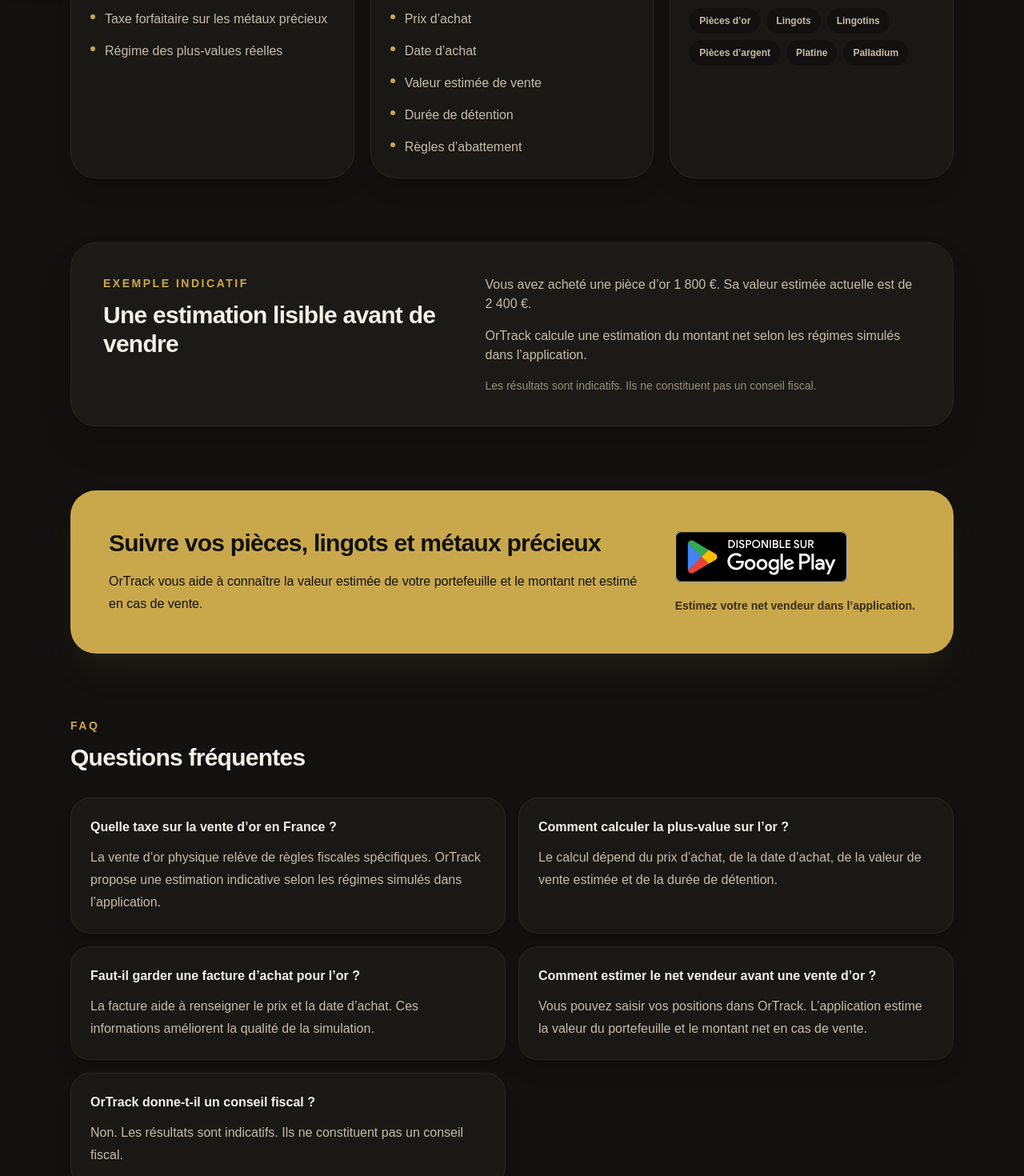
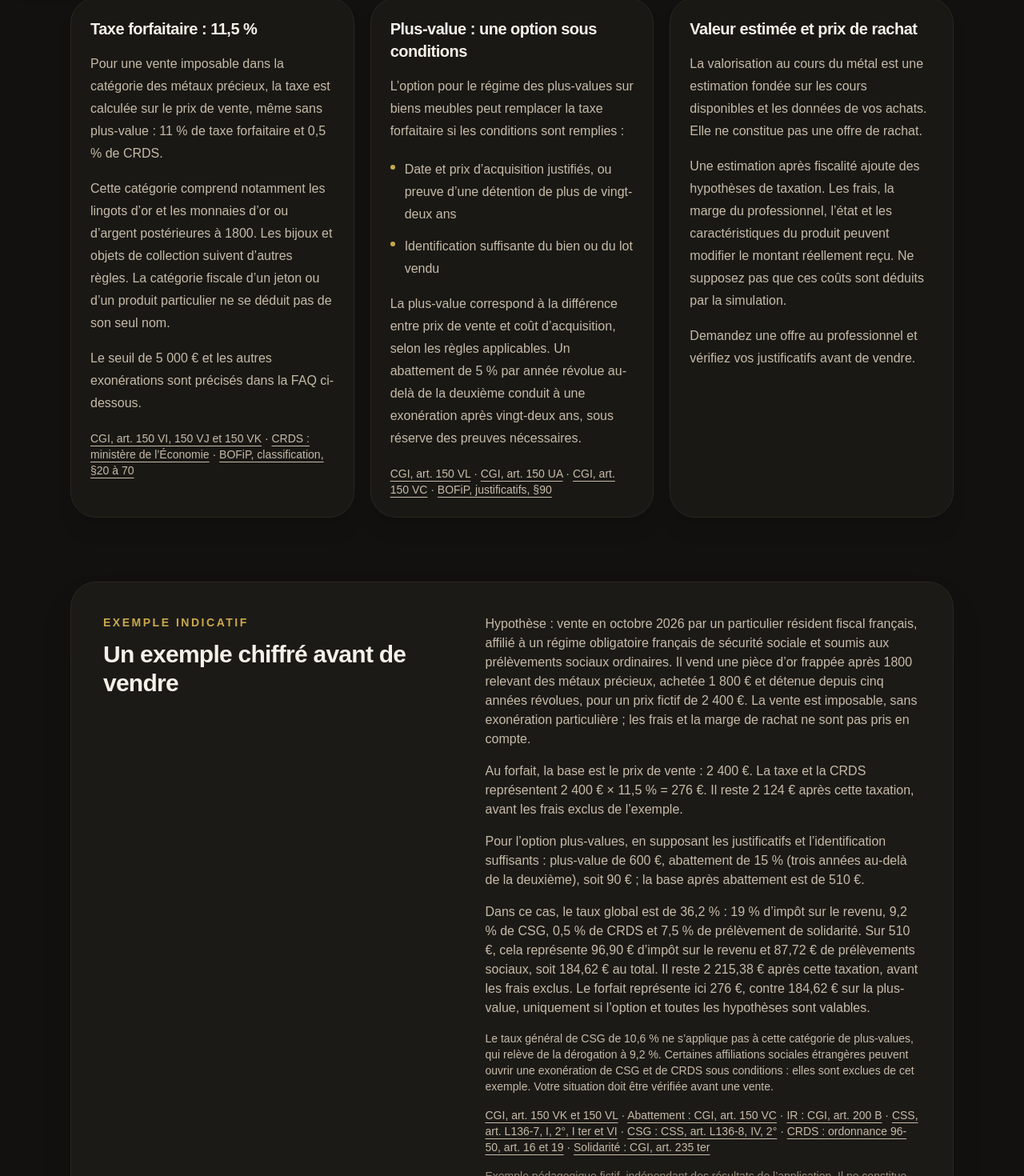
Before and after one commit to Lotfi-01/ortrack-site, a Next.js app: page /fiscalite-vente-or-france in a window 1280 px wide. Shown: the part 1080-2550 px from the top of the page at 80% size. Built offline with nearby package versions, Linux system fonts and the light colour scheme.

Commit message:
feat(site): landing V1.1 — fiscal content, free/premium, lang fr, Play campaigns

```diff
--- a/app/fiscalite-vente-or-france/page.tsx
+++ b/app/fiscalite-vente-or-france/page.tsx
@@ -7,11 +7,48 @@ const SITE_URL = "https://www.ortrack.fr";
 const PAGE_PATH = "/fiscalite-vente-or-france";
 const PAGE_URL = `${SITE_URL}${PAGE_PATH}`;
 
-const PLAY_STORE_URL =
-  "https://play.google.com/store/apps/details?id=com.ortrack.app&referrer=utm_source%3Dseo%26utm_medium%3Dlanding_page%26utm_campaign%3Dfiscalite_vente_or_france";
+// Keep null until the owner approves a dated fiscal review. A build date is not a legal review.
+const FISCAL_REVIEW_DATE: string | null = null;
+
+type PlayCtaLocation = "header" | "hero" | "mid";
+
+function getPlayStoreUrl(location: PlayCtaLocation): string {
+  const referrer = new URLSearchParams({
+    utm_source: "ortrack.fr",
+    utm_medium: "website",
+    utm_campaign: `fiscalite_fr_${location}`,
+  });
+
+  return `https://play.google.com/store/apps/details?id=com.ortrack.app&referrer=${encodeURIComponent(referrer.toString())}`;
+}
+
+const FISCAL_SOURCES = {
+  flatTax:
+    "https://www.legifrance.gouv.fr/codes/section_lc/LEGITEXT000006069577/LEGISCTA000006191581/",
+  crds:
+    "https://www.economie.gouv.fr/particuliers/impots-et-fiscalite/gerer-mes-autres-impots-et-taxes/vente-dobjets-precieux-quelle",
+  capitalGains:
+    "https://www.legifrance.gouv.fr/codes/article_lc/LEGIARTI000037988296/",
+  allowance:
+    "https://www.legifrance.gouv.fr/codes/article_lc/LEGIARTI000047970756/",
+  incomeTaxRate:
+    "https://www.legifrance.gouv.fr/codes/article_lc/LEGIARTI000030061684/",
+  socialContributions:
+    "https://www.legifrance.gouv.fr/codes/article_lc/LEGIARTI000053584839/",
+  csgRate:
+    "https://www.legifrance.gouv.fr/codes/article_lc/LEGIARTI000054336623/",
+  crdsCapitalGains:
+    "https://www.legifrance.gouv.fr/loda/id/LEGITEXT000005620212/",
+  solidarityRate:
+    "https://www.legifrance.gouv.fr/codes/article_lc/LEGIARTI000037949145/",
+  proof:
+    "https://bofip.impots.gouv.fr/bofip/4161-PGP.html/identifiant=BOI-RPPM-PVBMC-20-20-20140401",
+  classification:
+    "https://bofip.impots.gouv.fr/bofip/4151-PGP.html/identifiant=BOI-RPPM-PVBMC-20-10-20181231",
+};
 
 export const metadata: Metadata = {
-  title: "Fiscalité vente or France : estimez le net vendeur | OrTrack",
+  title: "Vente d’or : taxe de 11,5 % ou plus-value ? | OrTrack",
   description:
     "Vous détenez une pièce ou un lingot ? OrTrack vous aide à estimer le net vendeur après fiscalité française avant une vente d’or.",
   icons: {
@@ -44,48 +81,39 @@ export const metadata: Metadata = {
   },
 };
 
-const regimes = [
-  "Taxe forfaitaire sur les métaux précieux",
-  "Régime des plus-values réelles",
-];
-
 const dataPoints = [
-  "Prix d’achat",
-  "Date d’achat",
-  "Valeur estimée de vente",
-  "Durée de détention",
-  "Règles d’abattement",
-];
-
-const assets = [
-  "Pièces d’or",
-  "Lingots",
-  "Lingotins",
-  "Pièces d’argent",
-  "Platine",
-  "Palladium",
+  "Date et prix d’acquisition justifiés, ou preuve d’une détention de plus de vingt-deux ans",
+  "Identification suffisante du bien ou du lot vendu",
 ];
 
 const faqs = [
   {
     question: "Quelle taxe sur la vente d’or en France ?",
     answer:
-      "La vente d’or physique relève de règles fiscales spécifiques. OrTrack propose une estimation indicative selon les régimes simulés dans l’application.",
+      "Pour un particulier résident fiscal français, une vente relevant de la catégorie des métaux précieux est en principe soumise à 11,5 % du prix de vente : 11 % de taxe et 0,5 % de CRDS. L’option pour les plus-values est soumise à conditions. Des exonérations spécifiques existent, notamment pour certaines cessions à des institutions publiques.",
+    sourceHref: FISCAL_SOURCES.flatTax,
+    sourceLabel: "CGI, art. 150 VI, 150 VJ et 150 VK",
   },
   {
-    question: "Comment calculer la plus-value sur l’or ?",
+    question: "Vente d’or : existe-t-il une exonération jusqu’à 5 000 € ?",
     answer:
-      "Le calcul dépend du prix d’achat, de la date d’achat, de la valeur de vente estimée et de la durée de détention.",
+      "L’article 150 VJ, 4° vise les bijoux, objets d’art, de collection ou d’antiquité lorsque le prix de cession n’excède pas 5 000 €. Il ne vise pas les métaux précieux de l’article 150 VI, I, 1°. Le seul fait de vendre un lingot ou une pièce relevant de cette catégorie pour moins de 5 000 € ne donne donc pas cette exonération. La qualification du produit doit être vérifiée.",
+    sourceHref: FISCAL_SOURCES.flatTax,
+    sourceLabel: "CGI, art. 150 VI, I et 150 VJ, 4°",
   },
   {
     question: "Faut-il garder une facture d’achat pour l’or ?",
     answer:
-      "La facture aide à renseigner le prix et la date d’achat. Ces informations améliorent la qualité de la simulation.",
+      "Conservez les justificatifs de la date et du prix d’acquisition, ou d’une détention de plus de vingt-deux ans. Pour les métaux précieux, le bien ou le lot doit aussi être suffisamment individualisé : numéro, emballage scellé identifiable ou autre élément admis. Enregistrer un achat dans OrTrack ne remplace pas ces preuves et ne garantit pas l’accès au régime des plus-values.",
+    sourceHref: FISCAL_SOURCES.proof,
+    sourceLabel: "BOFiP, BOI-RPPM-PVBMC-20-20, notamment §90",
   },
   {
-    question: "Comment estimer le net vendeur avant une vente d’or ?",
+    question: "La vente d’or est-elle exonérée après 22 ans ?",
     answer:
-      "Vous pouvez saisir vos positions dans OrTrack. L’application estime la valeur du portefeuille et le montant net en cas de vente.",
+      "Dans le régime des plus-values, l’abattement de 5 % par année révolue au-delà de la deuxième conduit à une exonération après vingt-deux ans de détention. L’option reste soumise aux justificatifs et à l’identification du bien ou du lot. L’ancienneté saisie dans une application ne suffit pas à établir ce droit.",
+    sourceHref: FISCAL_SOURCES.allowance,
+    sourceLabel: "CGI, art. 150 VC ; conditions de l’art. 150 VL et du BOFiP ci-dessus",
   },
   {
     question: "OrTrack donne-t-il un conseil fiscal ?",
@@ -138,7 +166,7 @@ export default function FiscaliteVenteOrFrancePage() {
         </a>
 
         <div className="hidden sm:block">
-          <GooglePlayBadge className="h-12" />
+          <GooglePlayBadge location="header" className="h-12" />
         </div>
       </header>
 
@@ -153,29 +181,44 @@ export default function FiscaliteVenteOrFrancePage() {
           </h1>
 
           <p className="mt-6 max-w-2xl text-lg leading-8 text-[#C7BBA8]">
-            Vous détenez une pièce d’or, un lingot ou des métaux précieux
-            physiques ? OrTrack vous aide à suivre votre portefeuille et à
-            estimer le montant net en cas de vente, selon les données saisies.
+            Vous détenez des pièces ou des lingots ? Sur Android, OrTrack vous
+            aide à enregistrer vos achats, suivre la valeur de votre portefeuille
+            et explorer des simulations fiscales indicatives pour les produits
+            éligibles.
           </p>
 
           <div className="mt-8">
-            <GooglePlayBadge className="h-14 sm:h-16" />
+            <GooglePlayBadge location="hero" className="h-14 sm:h-16" />
 
             <p className="mt-3 text-sm font-medium text-[#B3A692]">
-              Application mobile pour suivre vos métaux précieux physiques.
+              Gratuit : jusqu’à 5 achats enregistrés et 2 alertes de prix.
+              Premium : simulations fiscales par achat et comparaison détaillée
+              des régimes, pour les produits éligibles.
+            </p>
+            <p className="mt-3 text-sm font-medium text-[#B3A692]">
+              Ajoutez votre première pièce ou votre premier lingot.
             </p>
           </div>
 
           <div className="mt-8 grid max-w-2xl grid-cols-3 gap-2">
             <MiniStat title="Or · Argent" label="Platine · Palladium" />
             <MiniStat title="Forfaitaire" label="vs plus-values" />
-            <MiniStat title="Données" label="sur votre appareil" />
+            <MiniStat title="Simulation" label="indicative" />
           </div>
 
           <p className="mt-6 max-w-2xl text-[13px] font-medium leading-6 text-[#C7BBA8]">
-            Simulation indicative basée sur les régimes fiscaux français des
-            métaux précieux. Sources : CGI art. 150 VI et 150 VL.
+            Les explications ci-dessous concernent les ventes occasionnelles de
+            particuliers résidents fiscaux français, hors activité
+            professionnelle. La valeur au cours du métal, l’estimation après
+            impôt et l’offre réelle de rachat sont des montants distincts.
+            Le palladium est suivi sans simulation fiscale ; la couverture
+            fiscale du platine dépend du produit.
           </p>
+          {FISCAL_REVIEW_DATE && (
+            <p className="mt-3 text-sm text-[#C7BBA8]">
+              Revue fiscale approuvée le {FISCAL_REVIEW_DATE}.
+            </p>
+          )}
         </div>
 
         <PhoneMockup />
@@ -185,23 +228,35 @@ export default function FiscaliteVenteOrFrancePage() {
         id="simulation"
         className="relative z-10 mx-auto grid max-w-6xl gap-5 px-6 pb-20 md:grid-cols-3"
       >
-        <InfoCard title="Deux régimes simulés">
+        <InfoCard title="Taxe forfaitaire : 11,5 %">
           <p>
-            OrTrack compare deux simulations pour les métaux précieux physiques
-            en France.
+            Pour une vente imposable dans la catégorie des métaux précieux, la
+            taxe est calculée sur le prix de vente, même sans plus-value : 11 %
+            de taxe forfaitaire et 0,5 % de CRDS.
           </p>
-
-          <ul className="mt-5 space-y-3">
-            {regimes.map((item) => (
-              <BulletItem key={item}>{item}</BulletItem>
-            ))}
-          </ul>
+          <p className="mt-4">
+            Cette catégorie comprend notamment les lingots d’or et les monnaies
+            d’or ou d’argent postérieures à 1800. Les bijoux et objets de
+            collection suivent d’autres règles. La catégorie fiscale d’un jeton
+            ou d’un produit particulier ne se déduit pas de son seul nom.
+          </p>
+          <p className="mt-4">
+            Le seuil de 5 000 € et les autres exonérations sont précisés dans la
+            FAQ ci-dessous.
+          </p>
+          <p className="mt-5 text-sm">
+            <FiscalSource href={FISCAL_SOURCES.flatTax}>CGI, art. 150 VI, 150 VJ et 150 VK</FiscalSource>
+            {" · "}
+            <FiscalSource href={FISCAL_SOURCES.crds}>CRDS : ministère de l’Économie</FiscalSource>
+            {" · "}
+            <FiscalSource href={FISCAL_SOURCES.classification}>BOFiP, classification, §20 à 70</FiscalSource>
+          </p>
         </InfoCard>
 
-        <InfoCard title="Données utilisées">
+        <InfoCard title="Plus-value : une option sous conditions">
           <p>
-            La simulation se base sur les informations que vous renseignez dans
-            l’application.
+            L’option pour le régime des plus-values sur biens meubles peut
+            remplacer la taxe forfaitaire si les conditions sont remplies :
           </p>
 
           <ul className="mt-5 space-y-3">
@@ -209,24 +264,39 @@ export default function FiscaliteVenteOrFrancePage() {
               <BulletItem key={item}>{item}</BulletItem>
             ))}
           </ul>
+          <p className="mt-4">
+            La plus-value correspond à la différence entre prix de vente et
+            coût d’acquisition, selon les règles applicables. Un abattement de
+            5 % par année révolue au-delà de la deuxième conduit à une exonération
+            après vingt-deux ans, sous réserve des preuves nécessaires.
+          </p>
+          <p className="mt-5 text-sm">
+            <FiscalSource href={FISCAL_SOURCES.flatTax}>CGI, art. 150 VL</FiscalSource>
+            {" · "}
+            <FiscalSource href={FISCAL_SOURCES.capitalGains}>CGI, art. 150 UA</FiscalSource>
+            {" · "}
+            <FiscalSource href={FISCAL_SOURCES.allowance}>CGI, art. 150 VC</FiscalSource>
+            {" · "}
+            <FiscalSource href={FISCAL_SOURCES.proof}>BOFiP, justificatifs, §90</FiscalSource>
+          </p>
         </InfoCard>
 
-        <InfoCard title="Portefeuille physique">
+        <InfoCard title="Valeur estimée et prix de rachat">
           <p>
-            Ajoutez vos métaux physiques et suivez leur valeur avec le cours du
-            jour.
+            La valorisation au cours du métal est une estimation fondée sur les
+            cours disponibles et les données de vos achats. Elle ne constitue
+            pas une offre de rachat.
           </p>
-
-          <div className="mt-5 flex flex-wrap gap-2">
-            {assets.map((item) => (
-              <span
-                key={item}
-                className="rounded-full bg-[#12110F] px-3 py-2 text-xs font-bold text-[#C7BBA8]"
-              >
-                {item}
-              </span>
-            ))}
-          </div>
+          <p className="mt-4">
+            Une estimation après fiscalité ajoute des hypothèses de taxation.
+            Les frais, la marge du professionnel, l’état et les caractéristiques
+            du produit peuvent modifier le montant réellement reçu. Ne supposez
+            pas que ces coûts sont déduits par la simulation.
+          </p>
+          <p className="mt-4">
+            Demandez une offre au professionnel et vérifiez vos justificatifs
+            avant de vendre.
+          </p>
         </InfoCard>
       </section>
 
@@ -238,24 +308,71 @@ export default function FiscaliteVenteOrFrancePage() {
             </p>
 
             <h2 className="text-3xl font-black tracking-tight">
-              Une estimation lisible avant de vendre
+              Un exemple chiffré avant de vendre
             </h2>
           </div>
 
           <div className="space-y-4 text-[#C7BBA8]">
             <p>
-              Vous avez acheté une pièce d’or 1 800 €. Sa valeur estimée
-              actuelle est de 2 400 €.
+              Hypothèse : vente en octobre 2026 par un particulier résident fiscal
+              français, affilié à un régime obligatoire français de sécurité
+              sociale et soumis aux prélèvements sociaux ordinaires. Il vend une
+              pièce d’or frappée après 1800 relevant des métaux précieux, achetée
+              1 800 € et détenue depuis cinq années révolues, pour un prix fictif
+              de 2 400 €. La vente est imposable, sans exonération particulière ;
+              les frais et la marge de rachat ne sont pas pris en compte.
             </p>
 
             <p>
-              OrTrack calcule une estimation du montant net selon les régimes
-              simulés dans l’application.
+              Au forfait, la base est le prix de vente : 2 400 €. La taxe et la
+              CRDS représentent 2 400 € × 11,5 % = 276 €. Il reste 2 124 € après
+              cette taxation, avant les frais exclus de l’exemple.
+            </p>
+
+            <p>
+              Pour l’option plus-values, en supposant les justificatifs et
+              l’identification suffisants : plus-value de 600 €, abattement de
+              15 % (trois années au-delà de la deuxième), soit 90 € ; la base
+              après abattement est de 510 €.
+            </p>
+
+            <p>
+              Dans ce cas, le taux global est de 36,2 % : 19 % d’impôt sur le
+              revenu, 9,2 % de CSG, 0,5 % de CRDS et 7,5 % de prélèvement de
+              solidarité. Sur 510 €, cela représente 96,90 € d’impôt sur le
+              revenu et 87,72 € de prélèvements sociaux, soit 184,62 € au total.
+              Il reste 2 215,38 € après cette taxation, avant les frais exclus.
+              Le forfait représente ici 276 €, contre 184,62 € sur la plus-value,
+              uniquement si l’option et toutes les hypothèses sont valables.
+            </p>
+
+            <p className="text-sm">
+              Le taux général de CSG de 10,6 % ne s’applique pas à cette
+              catégorie de plus-values, qui relève de la dérogation à 9,2 %.
+              Certaines affiliations sociales étrangères peuvent ouvrir une
+              exonération de CSG et de CRDS sous conditions : elles sont exclues
+              de cet exemple. Votre situation doit être vérifiée avant une vente.
+            </p>
+
+            <p className="text-sm">
+              <FiscalSource href={FISCAL_SOURCES.flatTax}>CGI, art. 150 VK et 150 VL</FiscalSource>
+              {" · "}
+              <FiscalSource href={FISCAL_SOURCES.allowance}>Abattement : CGI, art. 150 VC</FiscalSource>
+              {" · "}
+              <FiscalSource href={FISCAL_SOURCES.incomeTaxRate}>IR : CGI, art. 200 B</FiscalSource>
+              {" · "}
+              <FiscalSource href={FISCAL_SOURCES.socialContributions}>CSS, art. L136-7, I, 2°, I ter et VI</FiscalSource>
+              {" · "}
+              <FiscalSource href={FISCAL_SOURCES.csgRate}>CSG : CSS, art. L136-8, IV, 2°</FiscalSource>
+              {" · "}
+              <FiscalSource href={FISCAL_SOURCES.crdsCapitalGains}>CRDS : ordonnance 96-50, art. 16 et 19</FiscalSource>
+              {" · "}
+              <FiscalSource href={FISCAL_SOURCES.solidarityRate}>Solidarité : CGI, art. 235 ter</FiscalSource>
             </p>
 
             <p className="text-sm text-[#9A8E7A]">
-              Les résultats sont indicatifs. Ils ne constituent pas un conseil
-              fiscal.
+              Exemple pédagogique fictif, indépendant des résultats de
+              l’application. Il ne constitue pas un conseil fiscal.
             </p>
           </div>
         </div>
@@ -270,15 +387,16 @@ export default function FiscaliteVenteOrFrancePage() {
               </h2>
 
               <p className="mt-4 max-w-2xl leading-7">
-                OrTrack vous aide à connaître la valeur estimée de votre
-                portefeuille et le montant net estimé en cas de vente.
+                Enregistrez vos achats et suivez votre portefeuille sur Android.
+                Premium donne accès aux simulations fiscales par achat et à la
+                comparaison détaillée des régimes pour les produits éligibles.
               </p>
             </div>
 
             <div>
-              <GooglePlayBadge className="h-14 sm:h-16" />
+              <GooglePlayBadge location="mid" className="h-14 sm:h-16" />
               <p className="mt-3 text-sm font-semibold text-[#3A2D0F]">
-                Estimez votre net vendeur dans l’application.
+                Ajoutez votre première pièce ou votre premier lingot.
               </p>
             </div>
           </div>
@@ -304,6 +422,11 @@ export default function FiscaliteVenteOrFrancePage() {
             >
               <h3 className="font-black text-[#F5F0E8]">{faq.question}</h3>
               <p className="mt-3 leading-7 text-[#C7BBA8]">{faq.answer}</p>
+              {faq.sourceHref && (
+                <p className="mt-3 text-sm text-[#C7BBA8]">
+                  <FiscalSource href={faq.sourceHref}>{faq.sourceLabel}</FiscalSource>
+                </p>
+              )}
             </article>
           ))}
         </div>
@@ -316,16 +439,26 @@ export default function FiscaliteVenteOrFrancePage() {
             OrTrack · Fiscalité or France · Application de suivi des métaux
             précieux · Conçu en France · Données saisies par l’utilisateur
           </p>
+          <a className="underline underline-offset-4" href="mailto:contact@ortrack.fr">
+            Contact : contact@ortrack.fr
+          </a>
+          {/* Legal/privacy drafts are not approved. Do not link them as public notices. */}
         </div>
       </footer>
     </main>
   );
 }
 
-function GooglePlayBadge({ className = "h-14" }: { className?: string }) {
+function GooglePlayBadge({
+  location,
+  className = "h-14",
+}: {
+  location: PlayCtaLocation;
+  className?: string;
+}) {
   return (
     <a
-      href={PLAY_STORE_URL}
+      href={getPlayStoreUrl(location)}
       aria-label="Télécharger OrTrack sur Google Play"
       className="inline-flex w-fit items-center transition hover:scale-[1.02]"
     >
@@ -338,6 +471,10 @@ function GooglePlayBadge({ className = "h-14" }: { className?: string }) {
       />
     </a>
   );
+}
+
+function FiscalSource({ href, children }: { href: string; children: ReactNode }) {
+  return <a className="underline underline-offset-4" href={href}>{children}</a>;
 }
 
 function BackgroundGlow() {
--- a/app/layout.tsx
+++ b/app/layout.tsx
@@ -31,7 +31,7 @@ export default function RootLayout({
 }>) {
   return (
     <html
-      lang="en"
+      lang="fr"
       className={`${geistSans.variable} ${geistMono.variable} h-full antialiased`}
     >
       <body className="min-h-full flex flex-col">{children}</body>
```
